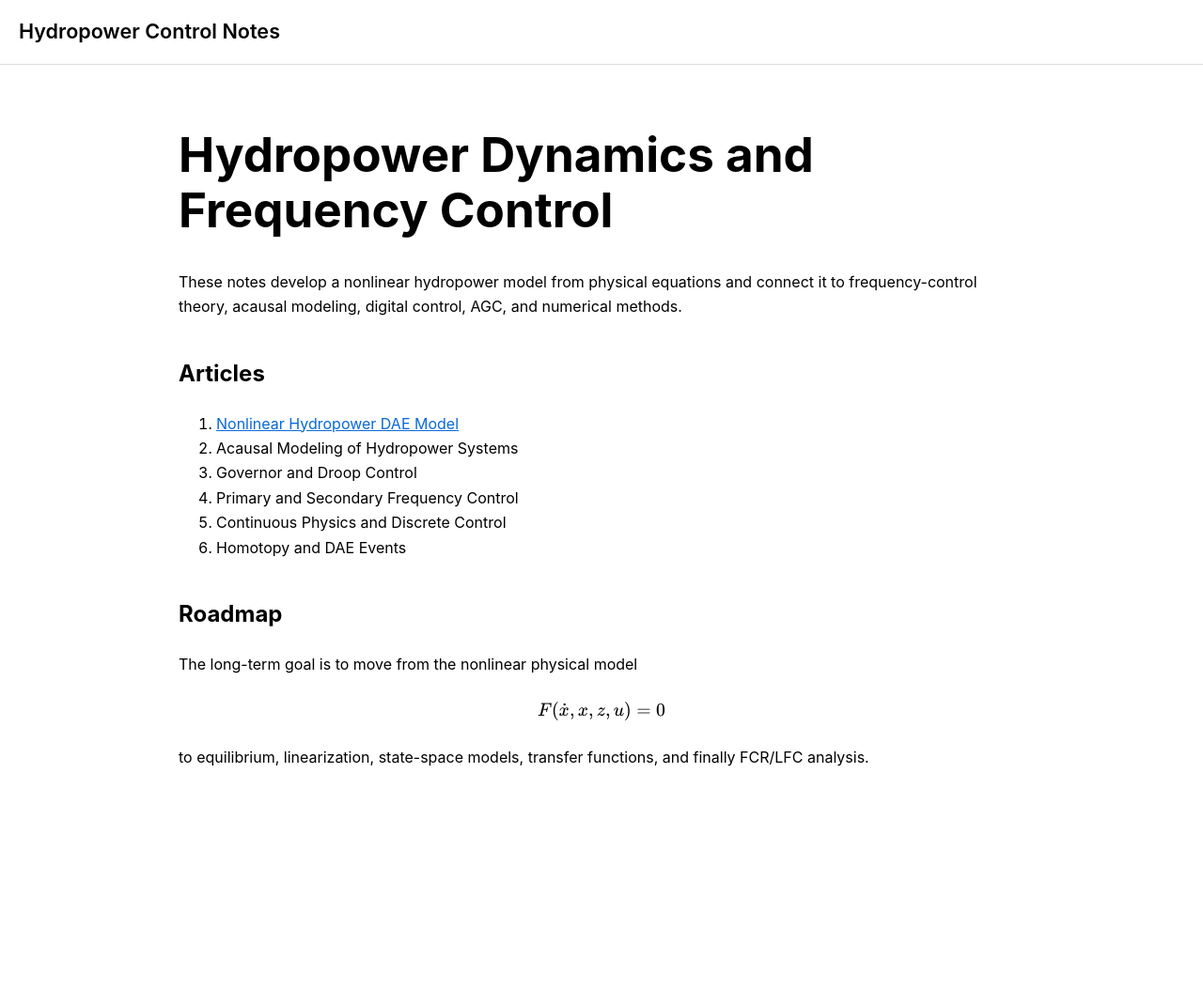
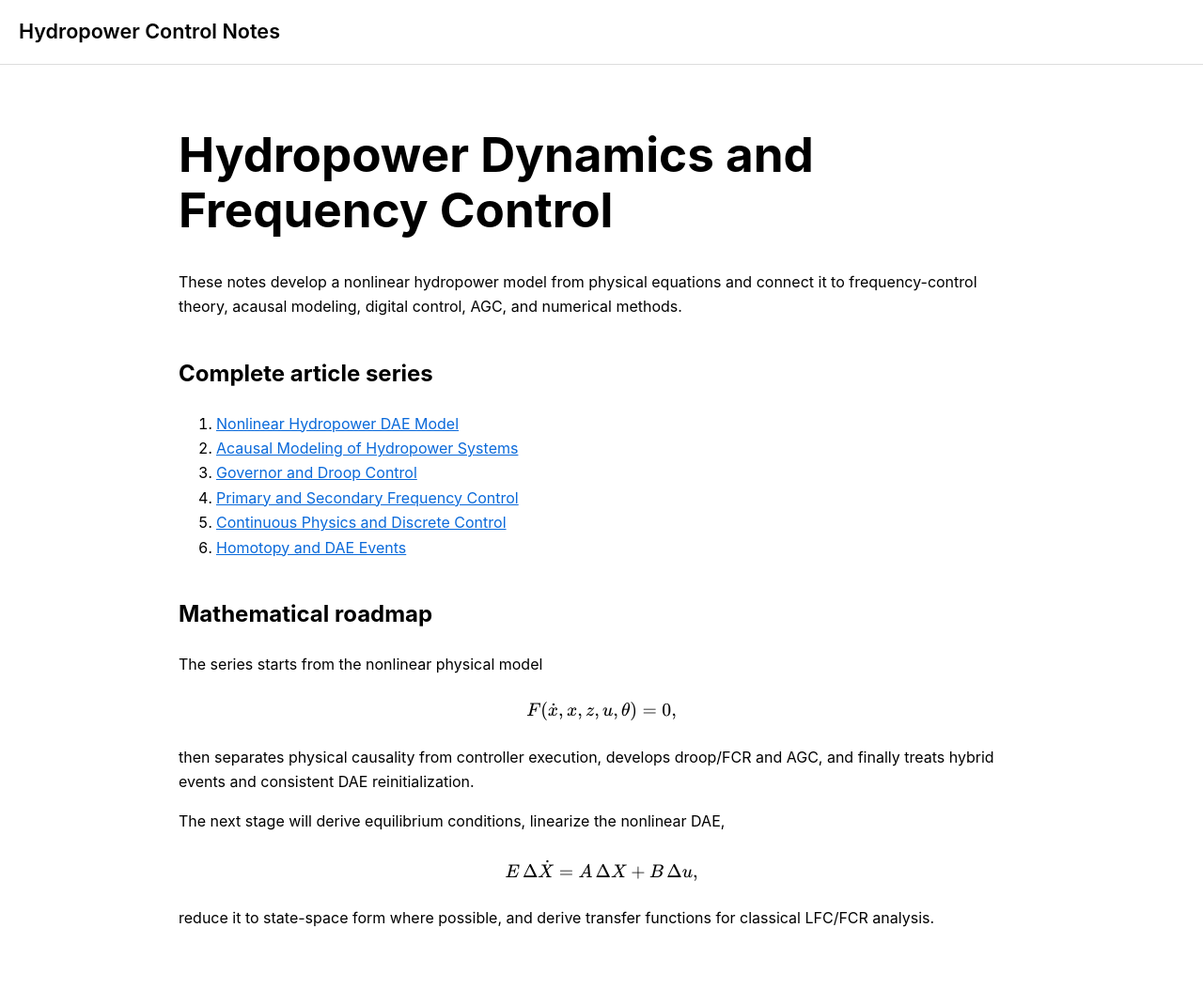
Before and after one commit to pandeysudan1/hydropower-control-notes, a Jekyll site: the page built from index.md, in a window 1280 px wide. Shown: the whole page at 94% size. Built offline with Jekyll 4.4.1, drawn with Linux system fonts in a browser that asks for light colours; before the commit the page ends 900 px from its top, so only the background shows below that.

Commit message:
Link complete article series from homepage

```diff
--- a/index.md
+++ b/index.md
@@ -7,21 +7,29 @@ title: Hydropower Dynamics and Frequency Control
 
 These notes develop a nonlinear hydropower model from physical equations and connect it to frequency-control theory, acausal modeling, digital control, AGC, and numerical methods.
 
-## Articles
+## Complete article series
 
 1. [Nonlinear Hydropower DAE Model](articles/01-hydropower-dae-model.html)
-2. Acausal Modeling of Hydropower Systems
-3. Governor and Droop Control
-4. Primary and Secondary Frequency Control
-5. Continuous Physics and Discrete Control
-6. Homotopy and DAE Events
+2. [Acausal Modeling of Hydropower Systems](articles/02-acausal-modeling.html)
+3. [Governor and Droop Control](articles/03-governor-droop-control.html)
+4. [Primary and Secondary Frequency Control](articles/04-primary-secondary-control.html)
+5. [Continuous Physics and Discrete Control](articles/05-continuous-discrete-control.html)
+6. [Homotopy and DAE Events](articles/06-homotopy-dae-events.html)
 
-## Roadmap
+## Mathematical roadmap
 
-The long-term goal is to move from the nonlinear physical model
+The series starts from the nonlinear physical model
 
 $$
-F(\dot{x},x,z,u)=0
+F(\dot{x},x,z,u,\theta)=0,
 $$
 
-to equilibrium, linearization, state-space models, transfer functions, and finally FCR/LFC analysis.
+then separates physical causality from controller execution, develops droop/FCR and AGC, and finally treats hybrid events and consistent DAE reinitialization.
+
+The next stage will derive equilibrium conditions, linearize the nonlinear DAE,
+
+$$
+E\,\Delta\dot X=A\,\Delta X+B\,\Delta u,
+$$
+
+reduce it to state-space form where possible, and derive transfer functions for classical LFC/FCR analysis.
```
